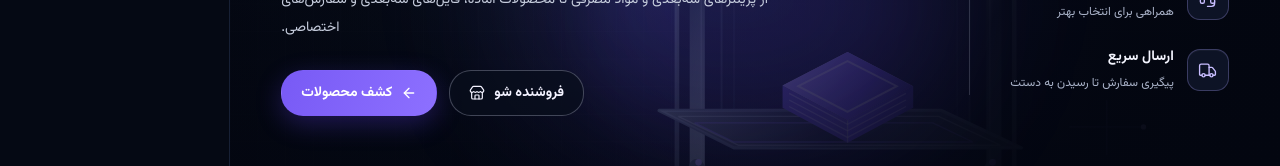
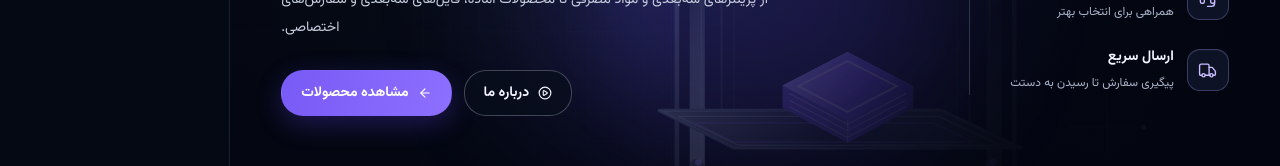
Before and after one commit to ParisaAtaee2000/web-projects, a React (Vite) app in the folder 3d-marketplace/: page / in a window 1280 px wide. Shown: the part 273-439 px from the top of the page. Built offline with nearby package versions, Linux system fonts and the light colour scheme.

Commit message:
Match homepage hero calls to action

```diff
--- a/3d-marketplace/src/components/hero/HeroActions.tsx
+++ b/3d-marketplace/src/components/hero/HeroActions.tsx
@@ -1,17 +1,16 @@
-import { ArrowLeft, Store } from "lucide-react";
+import { ArrowLeft, CirclePlay } from "lucide-react";
 import { ROUTES } from "../../app/router/routeNames";
 
 export function HeroActions() {
   return (
     <div className="hero-actions">
       <a className="hero-button hero-button--primary" href={ROUTES.products}>
-        کشف محصولات
-        <ArrowLeft size={16} aria-hidden="true" />
+        مشاهده محصولات
+        <ArrowLeft size={14} aria-hidden="true" />
       </a>
-
-      <a className="hero-button hero-button--secondary" href={ROUTES.sellerRegister}>
-        <Store size={16} strokeWidth={1.8} aria-hidden="true" />
-        فروشنده شو
+      <a className="hero-button hero-button--secondary" href={ROUTES.about}>
+        درباره ما
+        <CirclePlay size={14} aria-hidden="true" />
       </a>
     </div>
   );
```
